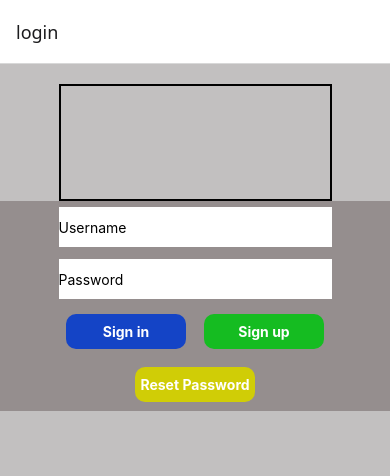
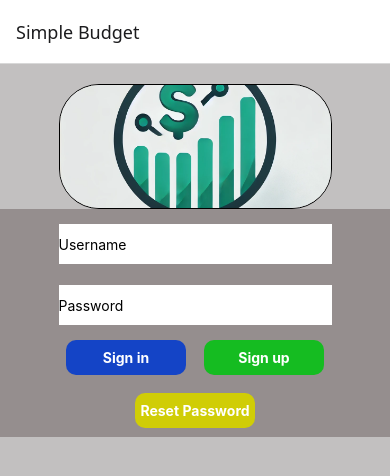
Before and after one commit to JordyDev01/simple-budget, a React Native app in the folder simple-budget/: screen /login in a window 390 px wide. Shown: the top 476 px of the page. Built offline with nearby package versions, Linux system fonts and the light colour scheme.

Commit message:
commit
Added the logo, the animation between screens and changed the header.

```diff
--- a/simple-budget/App.js
+++ b/simple-budget/App.js
@@ -19,7 +19,9 @@ export default function App() {
 
   function AfterSigninScreen() {
     return (
-      <Tab.Navigator>
+      <Tab.Navigator screenOptions={{
+        animation: 'fade'
+      }}>
       <Tab.Screen
           name="home"
           component={MainScreen}
@@ -56,7 +58,9 @@ export default function App() {
     <SafeAreaProvider>
       <StatusBar style="auto" />
       <NavigationContainer>
-        <Stack.Navigator>
+        <Stack.Navigator screenOptions={{
+          animation: 'fade'
+        }}>
           <Stack.Screen name="login" component={LoginScreen} />
           <Stack.Screen name="signup" component={SignupScreen} />
           <Stack.Screen name='reset' component={ResetPasswordScreen} />
--- a/simple-budget/screens/LoginScreen.js
+++ b/simple-budget/screens/LoginScreen.js
@@ -1,11 +1,16 @@
 
-import {useState} from 'react';
-import {Button, Image, StyleSheet, Text, TextInput, View, } from 'react-native';
+import {useState, useEffect} from 'react';
+import {Image, StyleSheet, TextInput, View, } from 'react-native';
 import LoginButtons from '../components/LoginButtons';
+import logo from '../assets/image/simple-budget-logo-2.webp';
 
 const LoginScreen = ({ navigation }) => {
     const [username, SetUsername] = useState('');
     const [password, setPassword] = useState('');
+
+    useEffect(() => {
+        navigation.setOptions({title: 'Simple Budget'})
+    }, [navigation])
 
 
     function loginHandler() {
@@ -23,7 +28,7 @@ const LoginScreen = ({ navigation }) => {
     return(
         <View style={styles.rootScreen}>
             <View>
-                <Image style={styles.image}/>
+                <Image style={styles.image} source={logo}/>
 
                 <View style={styles.container}>
                     <TextInput
@@ -59,11 +64,12 @@ const styles = StyleSheet.create({
     image: {
         height: '50%',
         width: '70%',
-        borderWidth: 2,
+        borderWidth: 1,
+        borderRadius: 40,
         borderColor: 'black',
         marginTop: 20,
         marginBottom: 'auto',
-        alignSelf: 'center'
+        alignSelf: 'center',
     },
 
     container: {
@@ -80,6 +86,7 @@ const styles = StyleSheet.create({
         width: '70%',
         backgroundColor: '#ffffff',
         margin: 6,
+        marginTop: 15
     },
 
 });
```
Also changed, not shown: simple-budget/assets/image/simple-budget-logo-2.webp (added), simple-budget/assets/image/simple-budget-logo.webp (added).
